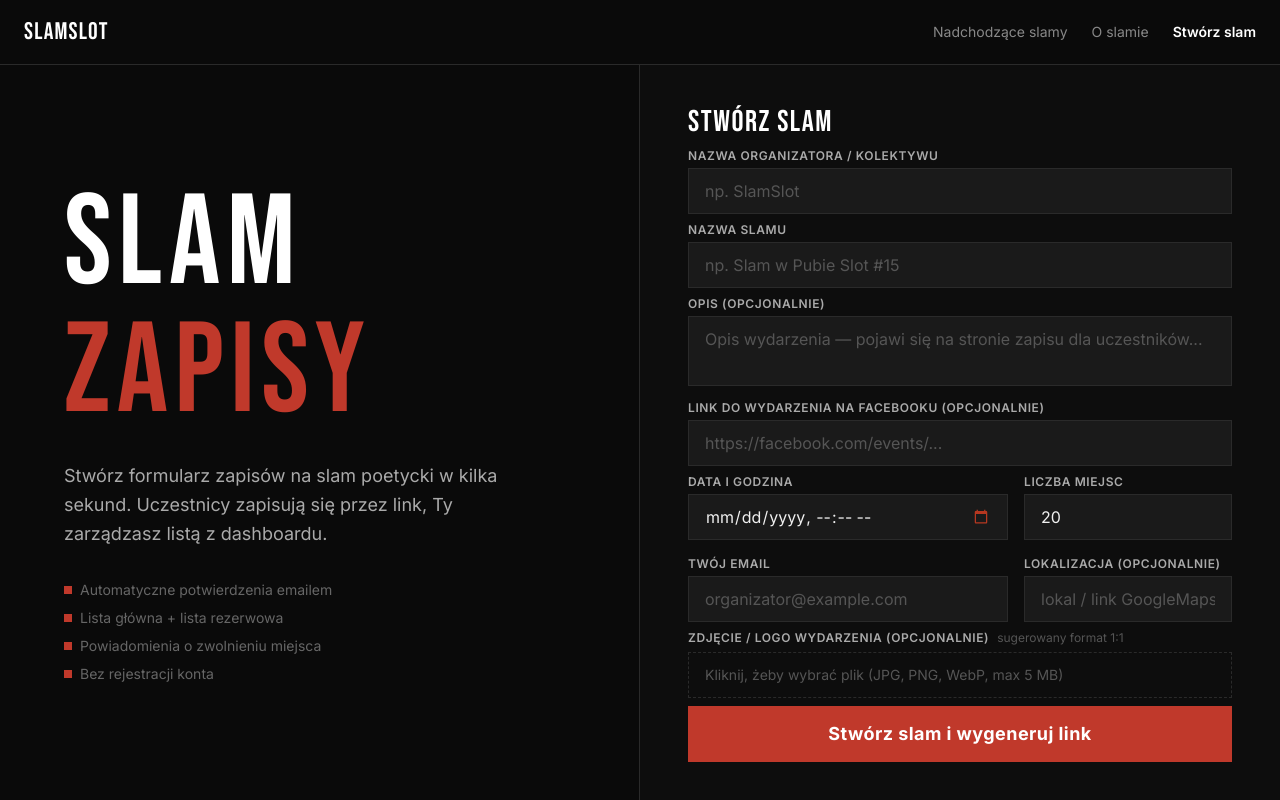
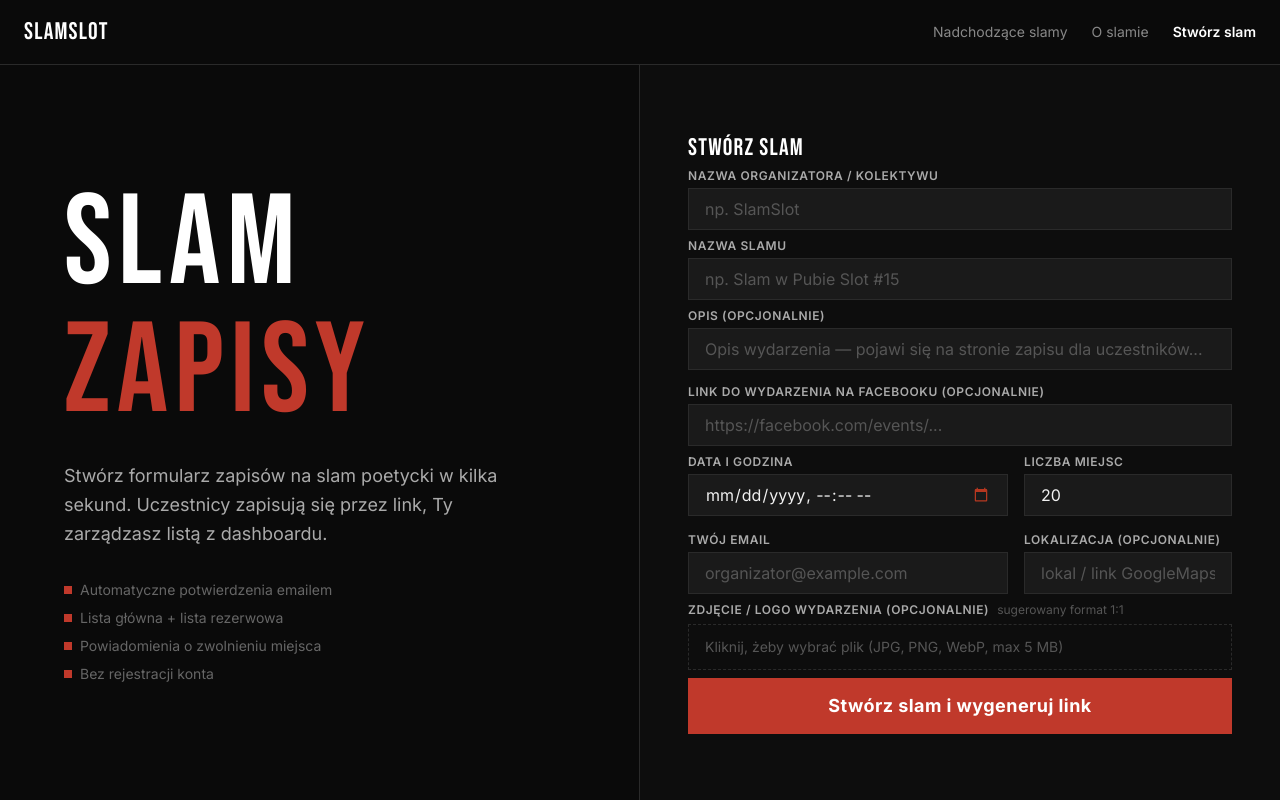
Before and after one commit to biaerti/slamslot, a Next.js app: page / in a window 1280 px wide. Built offline with nearby package versions, Linux system fonts and the light colour scheme.

Commit message:
fix: reduce padding/input height to fit form at 100% zoom

```diff
--- a/app/page.tsx
+++ b/app/page.tsx
@@ -40,8 +40,8 @@ export default function HomePage() {
         </div>
 
         {/* Form right */}
-        <div className="lg:w-1/2 px-8 py-4 lg:px-12 flex flex-col justify-center bg-[#0d0d0d] lg:overflow-y-auto">
-          <p className="font-display text-3xl text-white mb-2 tracking-wide">
+        <div className="lg:w-1/2 px-8 py-2 lg:px-12 flex flex-col justify-center bg-[#0d0d0d] lg:overflow-y-auto">
+          <p className="font-display text-2xl text-white mb-1 tracking-wide">
             STWÓRZ SLAM
           </p>
           <CreateSlamForm />
--- a/components/create-slam-form.tsx
+++ b/components/create-slam-form.tsx
@@ -205,7 +205,7 @@ export default function CreateSlamForm() {
       <Textarea
         label="Opis (opcjonalnie)"
         placeholder="Opis wydarzenia — pojawi się na stronie zapisu dla uczestników..."
-        rows={2}
+        rows={1}
         value={form.description}
         onChange={(e) => setForm({ ...form, description: e.target.value })}
       />
--- a/components/ui/input.tsx
+++ b/components/ui/input.tsx
@@ -8,7 +8,7 @@ interface InputProps extends InputHTMLAttributes<HTMLInputElement> {
 }
 
 const baseClass =
-  'w-full bg-[#1a1a1a] border border-[#2a2a2a] text-[#f0f0f0] placeholder-[#555] px-4 py-2.5 focus:outline-none focus:border-[#c0392b] transition-colors'
+  'w-full bg-[#1a1a1a] border border-[#2a2a2a] text-[#f0f0f0] placeholder-[#555] px-4 py-2 focus:outline-none focus:border-[#c0392b] transition-colors'
 
 export const Input = forwardRef<HTMLInputElement, InputProps>(
   ({ label, error, className = '', ...props }, ref) => (
```
